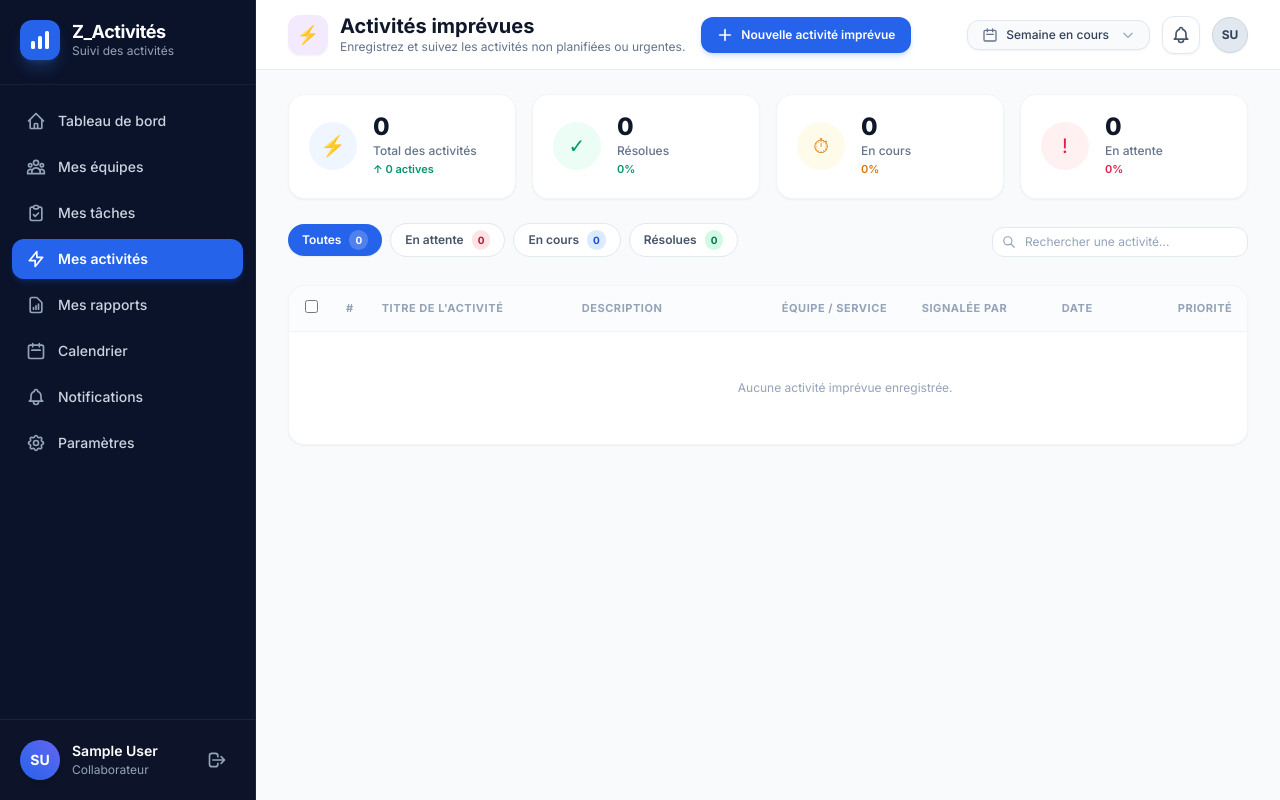
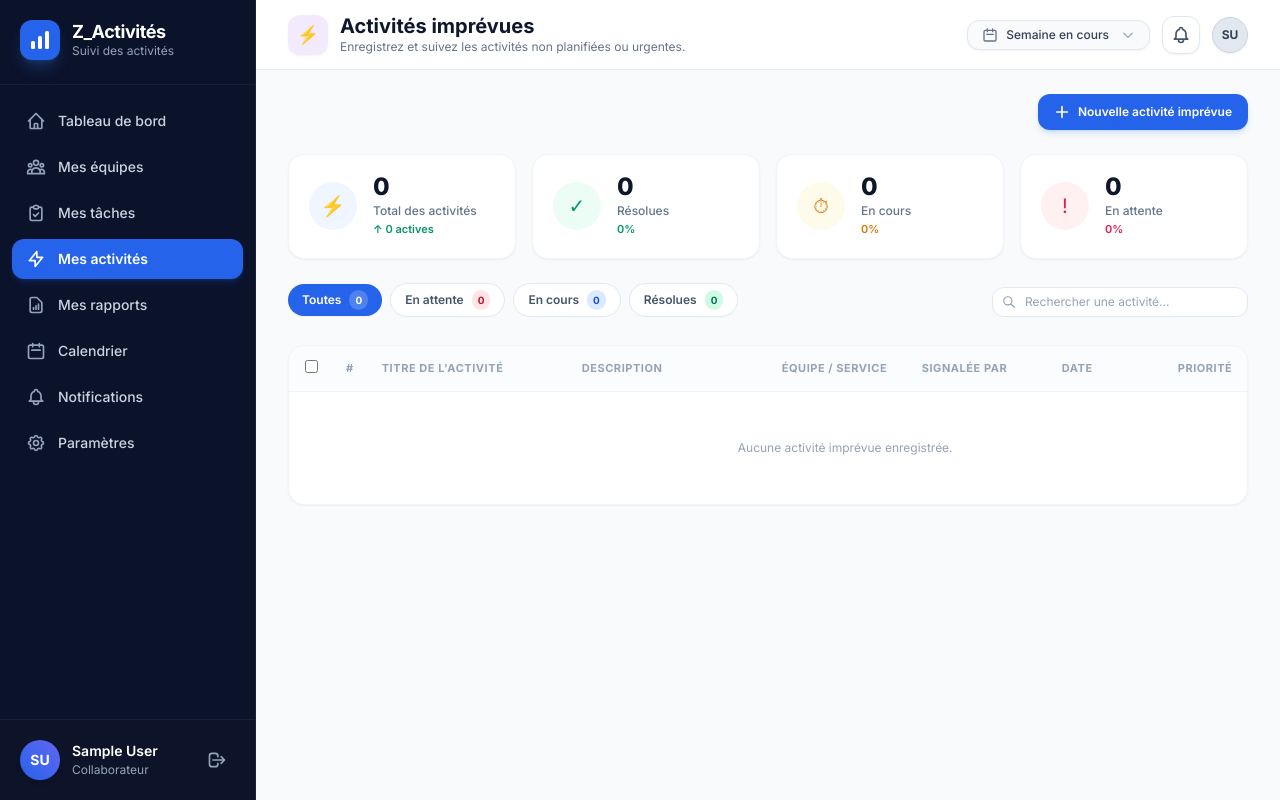
Before and after one commit to clyde237/z_activities, a Flask app: page /activities in a window 1280 px wide. Run offline with Flask 3, Linux system fonts and the light colour scheme; the visitor is signed in with stand-in values (Sample User, id 1); data that the repository does not hold is empty; some libraries are stand-ins or nearby versions.

Commit message:
fix(activities): move create action into page content

```diff
--- a/app/templates/activities/list.html
+++ b/app/templates/activities/list.html
@@ -2,8 +2,7 @@
 {% block title %}Activités imprévues - Z_Activités{% endblock %}
 
 {% block header_content %}
-<div class="flex items-center justify-between gap-4 w-full">
-  <div class="flex items-center gap-3 min-w-0">
+<div class="flex items-center gap-3">
   <div class="w-10 h-10 rounded-xl bg-purple-600/10 text-purple-600 flex items-center justify-center font-bold text-lg shadow-sm">
     ⚡
   </div>
@@ -11,19 +10,21 @@
     <h1 class="text-xl font-bold text-slate-900 leading-tight">Activités imprévues</h1>
     <p class="text-xs text-slate-500">Enregistrez et suivez les activités non planifiées ou urgentes.</p>
   </div>
-  </div>
-  <a href="{{ url_for('activities.create_new_activity') }}"
-     class="inline-flex shrink-0 items-center gap-2 bg-blue-600 hover:bg-blue-700 text-white text-xs font-semibold px-4 py-2.5 rounded-xl shadow-md shadow-blue-500/20 transition-all">
-    <svg class="w-4 h-4" fill="none" stroke="currentColor" viewBox="0 0 24 24" aria-hidden="true">
-      <path stroke-linecap="round" stroke-linejoin="round" stroke-width="2.5" d="M12 4v16m8-8H4"/>
-    </svg>
-    <span>Nouvelle activité imprévue</span>
-  </a>
 </div>
 {% endblock %}
 
 {% block content %}
 <div class="space-y-6">
+
+  <div class="flex justify-end">
+    <a href="{{ url_for('activities.create_new_activity') }}"
+       class="inline-flex items-center gap-2 bg-blue-600 hover:bg-blue-700 text-white text-xs font-semibold px-4 py-2.5 rounded-xl shadow-md shadow-blue-500/20 transition-all">
+      <svg class="w-4 h-4" fill="none" stroke="currentColor" viewBox="0 0 24 24" aria-hidden="true">
+        <path stroke-linecap="round" stroke-linejoin="round" stroke-width="2.5" d="M12 4v16m8-8H4"/>
+      </svg>
+      <span>Nouvelle activité imprévue</span>
+    </a>
+  </div>
 
   <!-- 4 Cartes KPI Pastel -->
   <div class="grid grid-cols-1 sm:grid-cols-2 lg:grid-cols-4 gap-4">
```
Also changed, not shown: tests/test_activities_updates.py (+3 -1 lines).
